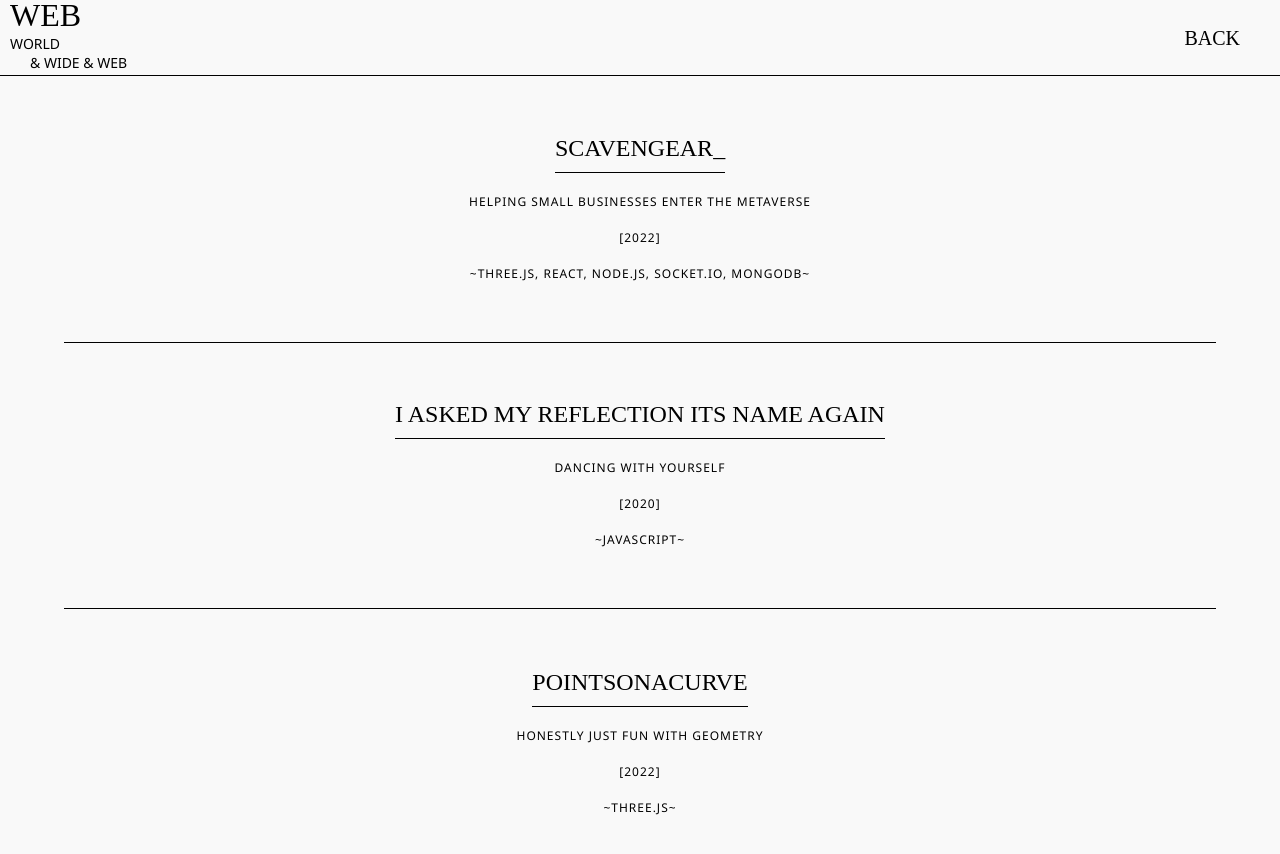
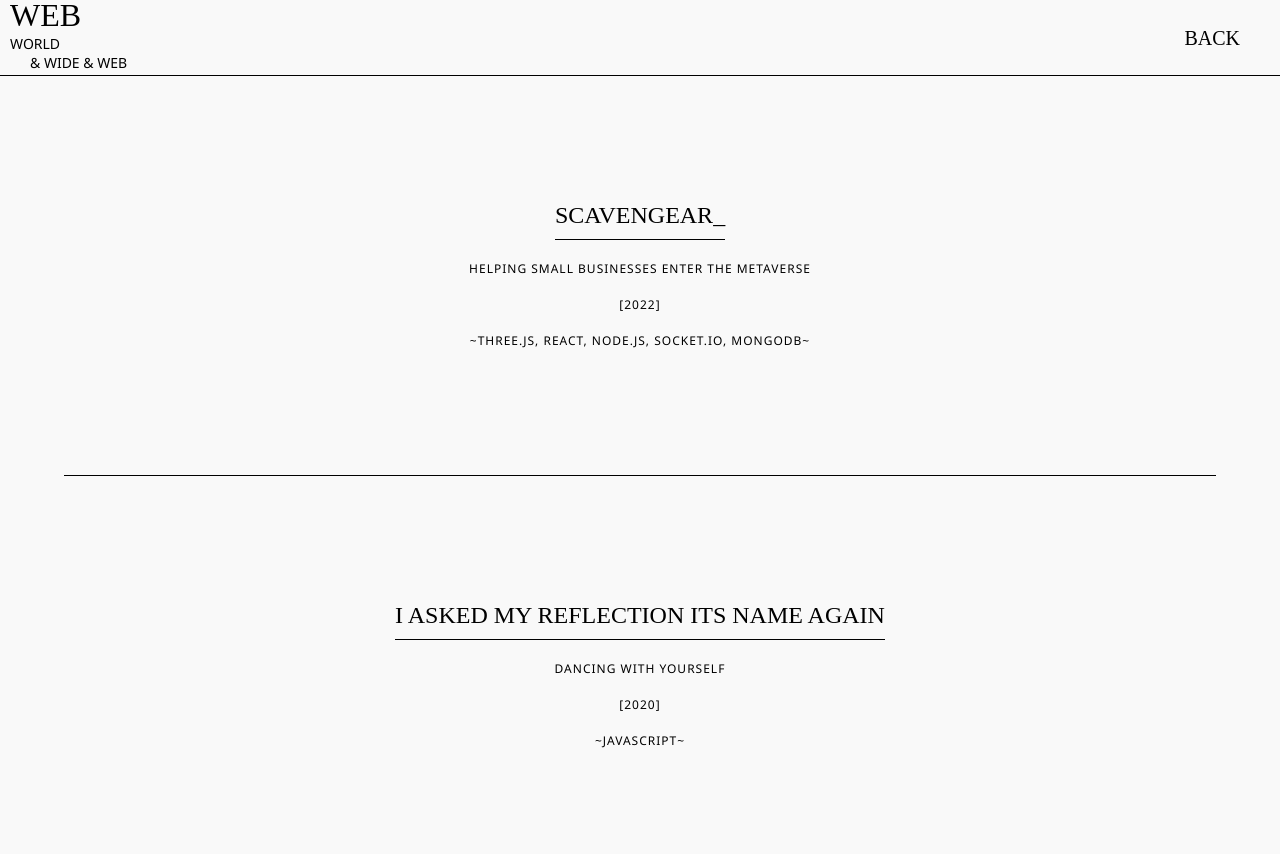
Before and after one commit to davidcrobert/Portfolio, a React (Create React App) app: page /web in a window 1280 px wide. Shown: the top 854 px of the page. Built offline with nearby package versions, Linux system fonts and the light colour scheme.

Commit message:
Removed PointsOnACurve

```diff
--- a/src/pages/WebPage.js
+++ b/src/pages/WebPage.js
@@ -14,12 +14,6 @@ const WebPage = () => {
       title: "I Asked My Reflection Its Name Again",
       link: "/projects/i-asked-my-reflection",
       description: "Dancing with yourself<br><br>[2020]<br><br>~JavaScript~"
-    },
-    {
-      id: 3,
-      title: "pointsonacurve",
-      link: "/projects/points-on-a-curve",
-      description: "Honestly just fun with geometry<br><br>[2022]<br><br>~Three.js~"
     }
   ];
 
```
